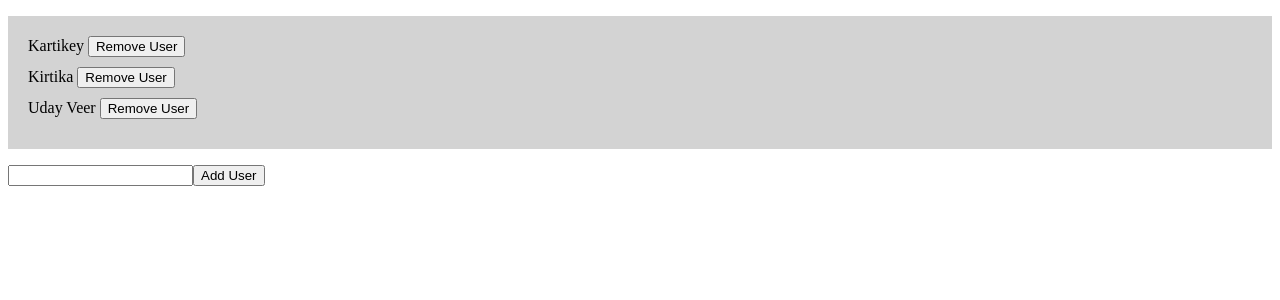
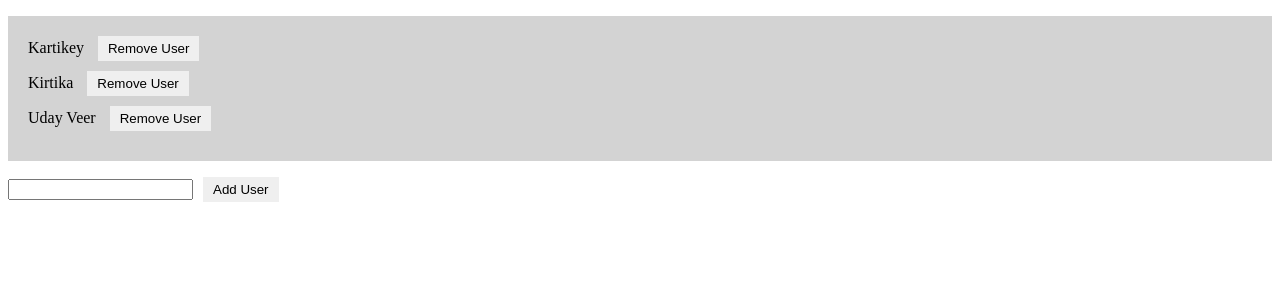
Before and after one commit to 23-kartikey/User-Management-Frontend, a React (Vite) app: page / in a window 1280 px wide. Shown: the top 300 px of the page. Built offline with nearby package versions, Linux system fonts and the light colour scheme.

Commit message:
feat: improved button area

```diff
--- a/src/App.css
+++ b/src/App.css
@@ -7,3 +7,11 @@
 .user-item{
   margin-bottom: 10px;
 }
+
+.remove-btn,
+.add-btn{
+  margin-left: 10px;
+  padding: 5px 10px;
+  border: none;
+  cursor: pointer;
+}
--- a/src/App.tsx
+++ b/src/App.tsx
@@ -95,7 +95,7 @@ function AddUserButton({addUsers}: AddUserButtonProps){
   return(
     <form onSubmit={handleSubmit}>
       <input onChange={handleChange} value={text} />
-      <button type="submit">Add User</button>
+      <button className="add-btn" type="submit">Add User</button>
     </form>
   );
 }
@@ -108,7 +108,7 @@ type RemoveUserProps = {
 
 function RemoveItemButton({removeUser, id}: RemoveUserProps){
   return(
-    <button onClick={()=>removeUser(id)}>Remove User</button>
+    <button className="remove-btn" onClick={()=>removeUser(id)}>Remove User</button>
   )
 }
 
```
